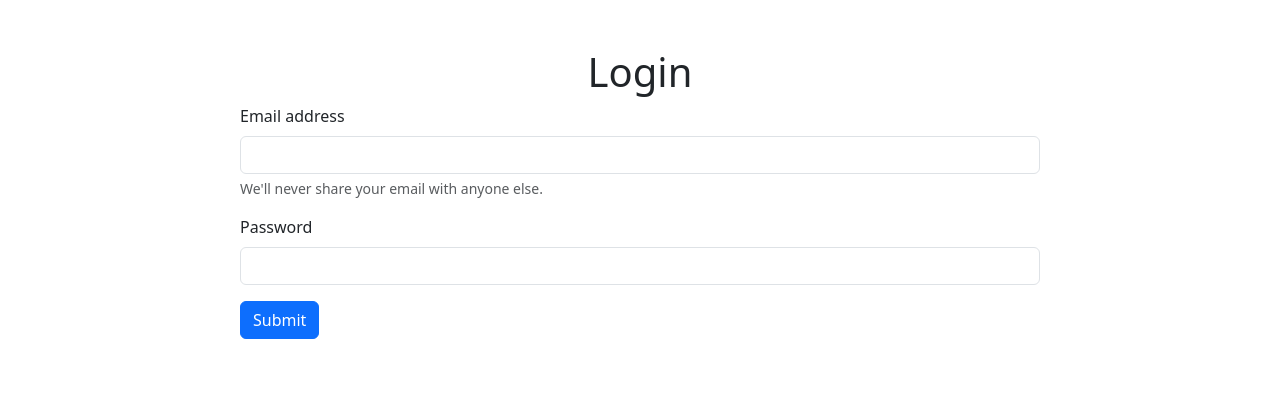
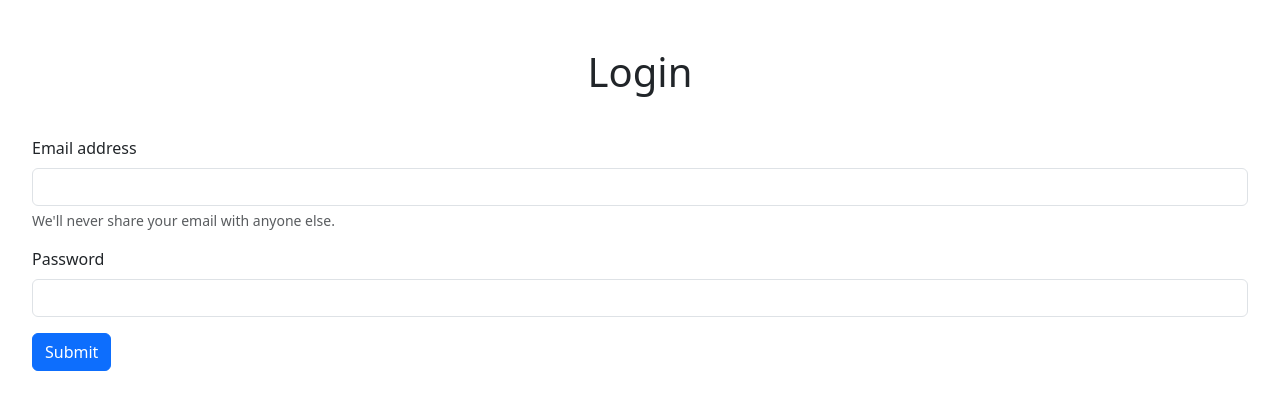
Before and after one commit to Adeola19B/stress-predictor, a Flask app: page /login in a window 1280 px wide. Shown: the part 40-450 px from the top of the page. Run offline with Flask 3, Linux system fonts and the light colour scheme.

Commit message:
form padding

```diff
--- a/website/templates/login.html
+++ b/website/templates/login.html
@@ -5,7 +5,7 @@
 <br>
 <h1 style="text-align: center;">Login</h1>
 
-<form method="POST" style="padding-left: 15rem;padding-right: 15rem;">
+<form method="POST" style="padding: 2rem; justify-content: center">
   <div class="mb-3">
     <label for="exampleInputEmail1" class="form-label">Email address</label>
     <input type="email" class="form-control" id="exampleInputEmail1" aria-describedby="emailHelp" name="email">
```
